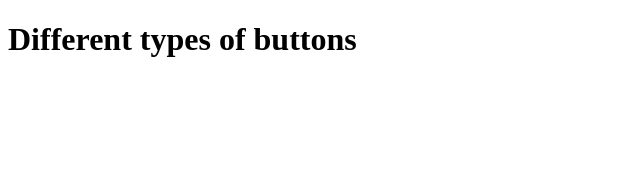
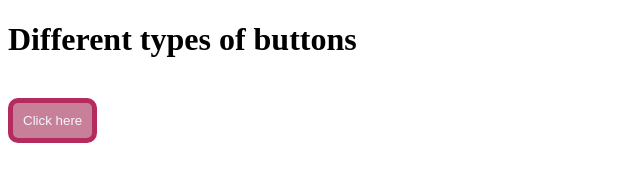
Before and after one commit to Samikshanikhare/CSS-Assi-2, a plain HTML site: page index.html in a window 1280 px wide. Shown: the whole page, without its empty margins (0-640 px from the left). Drawn offline with Linux system fonts and the light colour scheme.

Commit message:
button 1 added

```diff
--- a/index.html
+++ b/index.html
@@ -3,10 +3,21 @@
 <head>
     <title>Buttons</title>
     <style>
+        .btn1{
+            border: solid 5px #B42B5D;
+            background-color: #C87F98;
+            color: aliceblue;
+            padding: 10px;
+            border-radius: 10px;
+        }
+
 
     </style>
 </head>
 <body>
     <h1>Different types of buttons</h1>
+    <br>
+    <button class="btn1">Click here</button>
+    <br><br>
 </body>
 </html>
```
